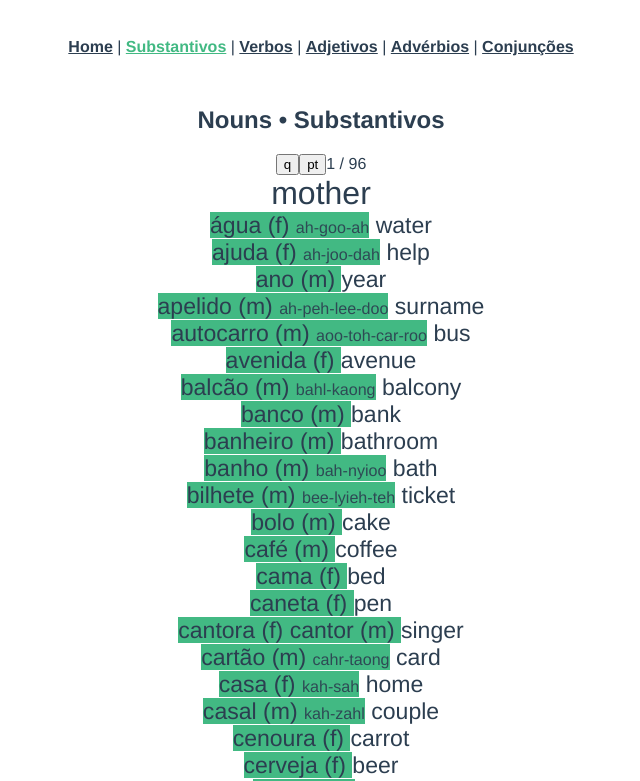
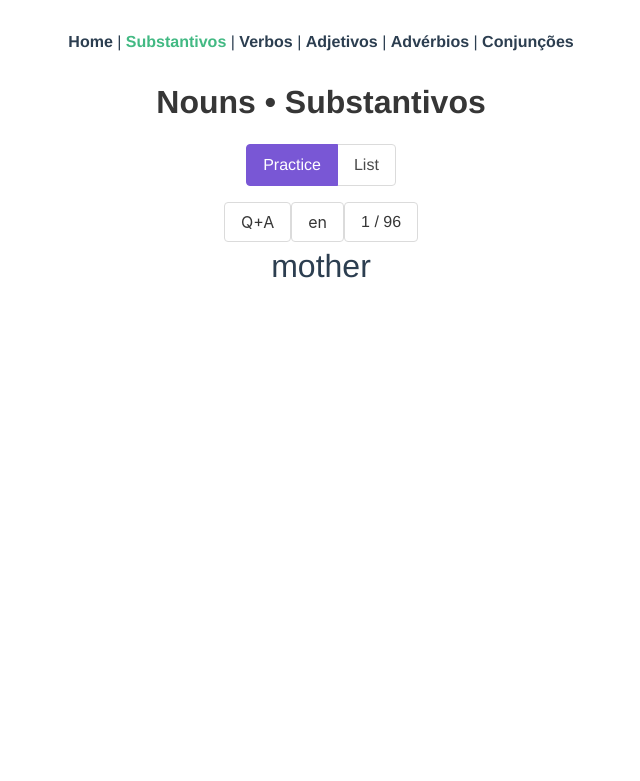
Before and after one commit to levosos/dictao, a Vue app: page /nouns in a window 1280 px wide. Shown: the top 781 px of the page, without its empty margins (319-959 px from the left). Built offline with nearby package versions, Linux system fonts and the light colour scheme.

Commit message:
UI
- Using Beufy UI library
- Introducing 'Page' component
- Using tabs for separating 'List' and 'Practice' components
- Buttons in 'Practice' component

```diff
--- a/package.json
+++ b/package.json
@@ -8,6 +8,7 @@
     "lint": "vue-cli-service lint"
   },
   "dependencies": {
+    "buefy": "^0.9.8",
     "core-js": "^3.6.5",
     "vue": "^2.6.11",
     "vue-router": "^3.5.2"
--- a/src/components/List.vue
+++ b/src/components/List.vue
@@ -1,11 +1,15 @@
 <template>
-  <div>
-    <div class="word" v-for="(obj, index) in data" :key="index">
-      <Word class="portuguese" :word="portuguese(obj)" :pronunciation="pronunciation(obj)" />
-      <Word class="english" :word="english(obj)" />
-    </div>
+  <section>
     <p>Total {{ data.length }}</p>
-  </div>
+    <b-table :data="data" :mobile-cards="false" :striped="true" :narrowed="true">
+      <b-table-column label="Portuguese" :centered="true" v-slot="props">
+        <Word :word="portuguese(props.row)" :pronunciation="pronunciation(props.row)" />
+      </b-table-column>
+      <b-table-column label="English" :centered="true" v-slot="props">
+        <Word :word="english(props.row)" />
+      </b-table-column>
+    </b-table>
+  </section>
 </template>
 
 <script>
@@ -38,8 +42,4 @@ export default {
 .word {
   font-size: larger;
 }
-
-.portuguese {
-  background-color: #42b983;
-}
 </style>
--- /dev/null
+++ b/src/components/Page.vue
@@ -0,0 +1,34 @@
+<template>
+  <div>
+    <h2 class="title">{{ en }} &#8226; {{ pt }}</h2>
+    <b-tabs v-model="tab" position="is-centered" type="is-toggle" :animated="false">
+      <b-tab-item label="Practice">
+        <Practice v-bind="$props" />
+      </b-tab-item>
+      <b-tab-item label="List">
+        <List v-bind="$props" />
+      </b-tab-item>
+    </b-tabs>
+  </div>
+</template>
+
+<script>
+import List from '../components/List.vue'
+import Practice from '../components/Practice.vue'
+
+export default {
+  components: {
+    List,
+    Practice,
+  },
+  data() {
+    return { tab: 0 }
+  },
+  props: {
+    'en': String,
+    'pt': String,
+    ...List.props,
+    ...Practice.props,
+  },
+}
+</script>
--- a/src/components/Practice.vue
+++ b/src/components/Practice.vue
@@ -1,8 +1,8 @@
 <template>
   <div>
-    <button v-on:click="q_qa()">{{ show.answers ? 'q' : 'qa' }}</button>
-    <button v-on:click="en_pt()">{{ lang.a }}</button>
-    <span>{{ counter }} / {{ data.length }}</span>
+    <b-button @click="q_qa">{{ show.answers ? 'Q+A' : 'Q' }}</b-button>
+    <b-button @click="en_pt">{{ lang.q }}</b-button>
+    <span class="button">{{ counter }} / {{ data.length }}</span>
     <div v-on:click="click()">
       <Word v-bind="question" :newline="true" />
       <Word v-if="show.answer" v-bind="answer" />
--- a/src/views/Adjectives.vue
+++ b/src/views/Adjectives.vue
@@ -1,25 +1,18 @@
 <template>
-  <div>
-    <h2>Adjectives &#8226; Adjetivos</h2>
-    <Practice :data="adjectives" :portuguese="portuguese" />
-    <List :data="adjectives" :portuguese="portuguese" />
-  </div>
+  <Page en="Adjectives" pt="Adjetivos" v-bind="$data" />
 </template>
 
 <script>
+import Page from '../components/Page.vue'
 import adjectives from "@/assets/adjectives.json";
-import List from '../components/List.vue'
-import Practice from '../components/Practice.vue'
 
 export default {
   components: {
-    List,
-    Practice,
+    Page,
   },
   data() {
-    return { adjectives: adjectives }
-  },
-  methods: {
+    return {
+      data: adjectives,
       portuguese(adjective) {
         if (typeof adjective.p === 'string') {
           return adjective.p + ' (u)'
@@ -27,6 +20,7 @@ export default {
           return Object.keys(adjective.p).map(g => adjective.p[g] + ' (' + g + ')').join(' ')
         }
       },
+    }
   },
 }
 </script>
--- a/src/views/Adverbs.vue
+++ b/src/views/Adverbs.vue
@@ -1,23 +1,17 @@
 <template>
-  <div>
-    <h2>Adverbs &#8226; Advérbios</h2>
-    <Practice :data="adverbs" />
-    <List :data="adverbs" />
-  </div>
+  <Page en="Adverbs" pt="Advérbios" v-bind="$data" />
 </template>
 
 <script>
+import Page from '../components/Page.vue'
 import adverbs from "@/assets/adverbs.json";
-import List from '../components/List.vue'
-import Practice from '../components/Practice.vue'
 
 export default {
   components: {
-    List,
-    Practice,
+    Page,
   },
   data() {
-    return { adverbs: adverbs }
+    return { data: adverbs }
   },
 }
 </script>
--- a/src/views/Conjunctions.vue
+++ b/src/views/Conjunctions.vue
@@ -1,23 +1,17 @@
 <template>
-  <div>
-    <h2>Conjunctions &#8226; Conjunções</h2>
-    <Practice :data="conjunctions" />
-    <List :data="conjunctions" />
-  </div>
+  <Page en="Conjunctions" pt="Conjunções" v-bind="$data" />
 </template>
 
 <script>
+import Page from '../components/Page.vue'
 import conjunctions from "@/assets/conjunctions.json";
-import List from '../components/List.vue'
-import Practice from '../components/Practice.vue'
 
 export default {
   components: {
-    List,
-    Practice,
+    Page,
   },
   data() {
-    return { conjunctions: conjunctions }
+    return { data: conjunctions }
   },
 }
 </script>
--- a/src/views/Home.vue
+++ b/src/views/Home.vue
@@ -1,6 +1,6 @@
 <template>
   <div class="home">
-    <h1>Welcome to Dictão</h1>
+    <h1 class="title">Welcome to Dictão</h1>
     <div><router-link to="/nouns">Substantivos</router-link></div>
     <div><router-link to="/verbs">Verbos</router-link></div>
     <div><router-link to="/adjectives">Adjetivos</router-link></div>
--- a/src/views/Nouns.vue
+++ b/src/views/Nouns.vue
@@ -1,25 +1,18 @@
 <template>
-  <div>
-    <h2>Nouns &#8226; Substantivos</h2>
-    <Practice :data="nouns" :portuguese="portuguese" />
-    <List :data="nouns" :portuguese="portuguese" />
-  </div>
+  <Page en="Nouns" pt="Substantivos" v-bind="$data" />
 </template>
 
 <script>
+import Page from '../components/Page.vue'
 import nouns from "@/assets/nouns.json";
-import List from '../components/List.vue'
-import Practice from '../components/Practice.vue'
 
 export default {
   components: {
-    List,
-    Practice,
+    Page,
   },
   data() {
-    return { nouns: nouns }
-  },
-  methods: {
+    return {
+      data: nouns,
       portuguese(noun) {
         function _(p, g) {
           return p + ' (' + g + ')'
@@ -30,7 +23,8 @@ export default {
         } else {
           return _(noun.p, noun.g)
         }
-    },
+      }
+    }
   },
 }
 </script>
--- a/src/views/Verbs.vue
+++ b/src/views/Verbs.vue
@@ -1,23 +1,17 @@
 <template>
-  <div>
-    <h2>Verbs &#8226; Verbos</h2>
-    <Practice :data="verbs" />
-    <List :data="verbs" />
-  </div>
+  <Page en="Verbs" pt="Verbos" v-bind="$data" />
 </template>
 
 <script>
+import Page from '../components/Page.vue'
 import verbs from "@/assets/verbs.json";
-import List from '../components/List.vue'
-import Practice from '../components/Practice.vue'
 
 export default {
   components: {
-    List,
-    Practice,
+    Page,
   },
   data() {
-    return { verbs: verbs }
+    return { data: verbs }
   },
 }
 </script>
```
Also changed, not shown: src/main.js (+7 -0 lines), 1 other file (tests, documents, lock files or other folders). Lines whose indentation alone changed are shown as unchanged.
